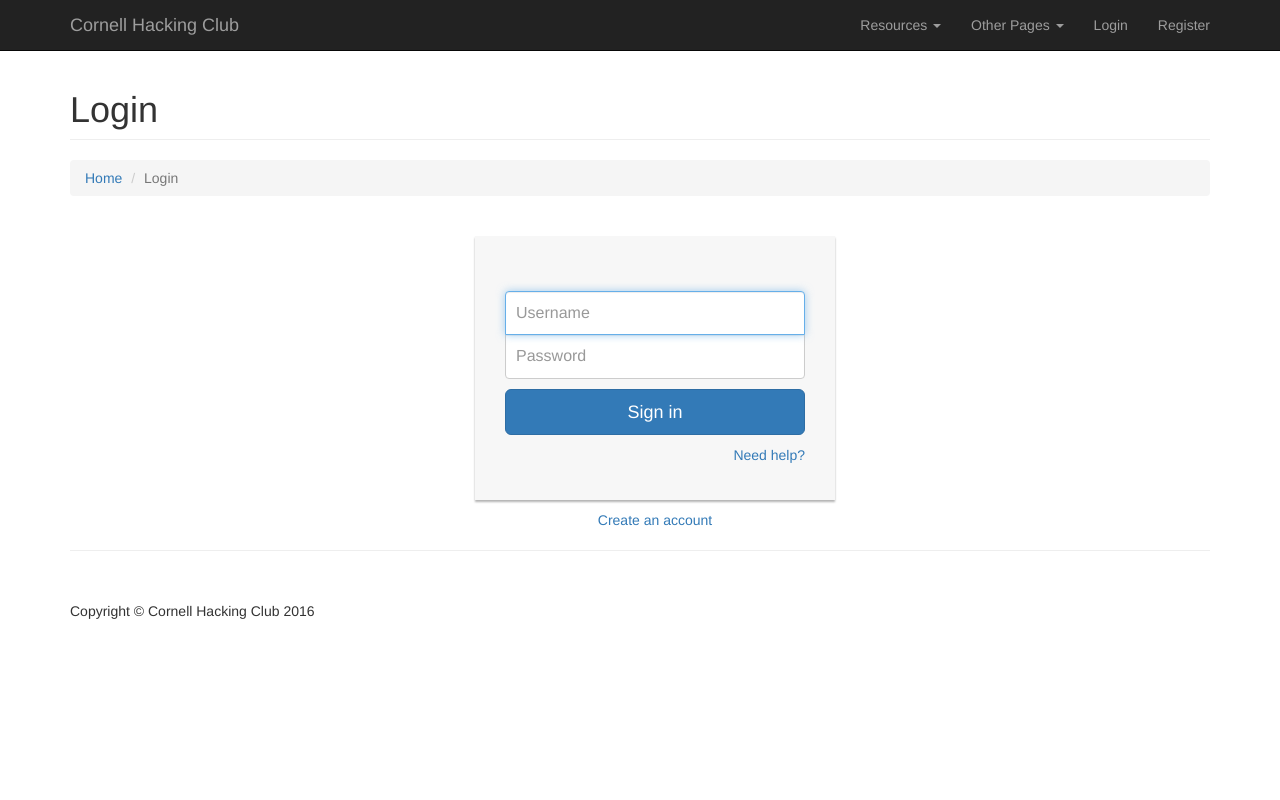
After one commit to CornellHackingClub/XSSWorkshop, a Django app: page /login/ in a window 1280 px wide. The commit adds this page. Run offline with Django 3.2, Linux system fonts and the light colour scheme; some libraries are stand-ins or nearby versions.

Commit message:
added login and register

```diff
--- a/CHCWebsite/settings.py
+++ b/CHCWebsite/settings.py
@@ -143,3 +143,6 @@ EMAIL_HOST_USER = 'esk79@cornell.edu'
 EMAIL_HOST_PASSWORD = ''
 DEFAULT_FROM_EMAIL = 'esk79@cornell.edu'
 DEFAULT_TO_EMAIL = 'esk79@cornell.edu'
+
+LOGIN_REDIRECT_URL = "/"
+LOGOUT_REDIRECT_URL = "/"
--- a/CHCWebsite/urls.py
+++ b/CHCWebsite/urls.py
@@ -22,6 +22,8 @@ from django.views.generic.base import TemplateView
 urlpatterns = [
     url(r'^admin/', admin.site.urls),
     url(r'^', include('home.urls')),
+    url(r'^login/$', 'django.contrib.auth.views.login'),
+    url(r'^logout/$', 'django.contrib.auth.views.logout', {'next_page': '/'}),
     url(r'^lectures/', include('lectures.urls')),
     url(r'^writeups/', include('writeups.urls')),
     url(r'^guides/', include('guides.urls')),
--- a/home/urls.py
+++ b/home/urls.py
@@ -15,8 +15,9 @@ Including another URLconf
 """
 from django.conf.urls import url, include
 
-from .views import calendar
+from .views import calendar, registration
 
 urlpatterns = [
     url(r'^$', calendar),
+    url(r'^register$', registration),
 ]
--- a/static/css/general.css
+++ b/static/css/general.css
@@ -235,3 +235,79 @@ li.L1, li.L3, li.L5, li.L7, li.L9 {
         color: #060
     }
 }
+
+.form-signin
+{
+    max-width: 330px;
+    padding: 15px;
+    margin: 0 auto;
+}
+.form-signin .form-signin-heading, .form-signin .checkbox
+{
+    margin-bottom: 10px;
+}
+.form-signin .checkbox
+{
+    font-weight: normal;
+}
+.form-signin .form-control
+{
+    position: relative;
+    font-size: 16px;
+    height: auto;
+    padding: 10px;
+    -webkit-box-sizing: border-box;
+    -moz-box-sizing: border-box;
+    box-sizing: border-box;
+}
+.form-signin .form-control:focus
+{
+    z-index: 2;
+}
+.form-signin input[type="text"]
+{
+    margin-bottom: -1px;
+    border-bottom-left-radius: 0;
+    border-bottom-right-radius: 0;
+}
+.form-signin input[type="password"]
+{
+    margin-bottom: 10px;
+    border-top-left-radius: 0;
+    border-top-right-radius: 0;
+}
+.account-wall
+{
+    margin-top: 20px;
+    padding: 40px 0px 20px 0px;
+    background-color: #f7f7f7;
+    -moz-box-shadow: 0px 2px 2px rgba(0, 0, 0, 0.3);
+    -webkit-box-shadow: 0px 2px 2px rgba(0, 0, 0, 0.3);
+    box-shadow: 0px 2px 2px rgba(0, 0, 0, 0.3);
+}
+.login-title
+{
+    color: #555;
+    font-size: 18px;
+    font-weight: 400;
+    display: block;
+}
+.profile-img
+{
+    width: 96px;
+    height: 96px;
+    margin: 0 auto 10px;
+    display: block;
+    -moz-border-radius: 50%;
+    -webkit-border-radius: 50%;
+    border-radius: 50%;
+}
+.need-help
+{
+    margin-top: 10px;
+}
+.new-account
+{
+    display: block;
+    margin-top: 10px;
+}
--- a/templates/header.html
+++ b/templates/header.html
@@ -3,7 +3,8 @@
     <div class="container">
         <!-- Brand and toggle get grouped for better mobile display -->
         <div class="navbar-header">
-            <button type="button" class="navbar-toggle" data-toggle="collapse" data-target="#bs-example-navbar-collapse-1">
+            <button type="button" class="navbar-toggle" data-toggle="collapse"
+                    data-target="#bs-example-navbar-collapse-1">
                 <span class="sr-only">Toggle navigation</span>
                 <span class="icon-bar"></span>
                 <span class="icon-bar"></span>
@@ -39,6 +40,18 @@
                         </li>
                     </ul>
                 </li>
+                <li>
+                    {% if user.is_anonymous %}
+                        <a href="{% url 'django.contrib.auth.views.login' %}">Login</a>
+                    {% else %}
+                        <a href="{% url 'django.contrib.auth.views.logout' %}">Logout {{ user }}</a>
+                    {% endif %}
+                </li>
+                <li>
+                    {% if user.is_anonymous %}
+                        <a href="/register">Register</a>
+                    {% endif %}
+                </li>
             </ul>
         </div>
         <!-- /.navbar-collapse -->
--- /dev/null
+++ b/templates/registration/login.html
@@ -0,0 +1,105 @@
+<!DOCTYPE html>
+<html lang="en">
+
+<head>
+
+    <meta charset="utf-8">
+    <meta http-equiv="X-UA-Compatible" content="IE=edge">
+    <meta name="viewport" content="width=device-width, initial-scale=1">
+    <meta name="description" content="">
+    <meta name="author" content="">
+
+    <title>Cornell Hacking Club</title>
+
+    <!-- Bootstrap Core CSS -->
+    <link href="../../static/css/bootstrap.min.css" rel="stylesheet">
+
+    <!-- Custom CSS -->
+    <link href="../../static/css/modern-business.css" rel="stylesheet">
+    <link href="../../static/css/general.css" rel="stylesheet">
+
+    <!-- Custom Fonts -->
+    <link href="../../static/font-awesome/css/font-awesome.min.css" rel="stylesheet" type="text/css">
+
+    <!-- HTML5 Shim and Respond.js IE8 support of HTML5 elements and media queries -->
+    <!-- WARNING: Respond.js doesn't work if you view the page via file:// -->
+    <!--[if lt IE 9]>
+    <script src="https://oss.maxcdn.com/libs/html5shiv/3.7.0/html5shiv.js"></script>
+    <script src="https://oss.maxcdn.com/libs/respond.js/1.4.2/respond.min.js"></script>
+    <![endif]-->
+
+</head>
+
+<body>
+
+<!-- Navigation -->
+{% include "header.html" %}
+
+<!-- Page Content -->
+<div class="container">
+
+    <!-- Page Heading/Breadcrumbs -->
+    <div class="row">
+        <div class="col-lg-12 ">
+            <h1 class="page-header">Login
+            </h1>
+            <ol class="breadcrumb">
+                <li><a href="../">Home</a>
+                </li>
+                <li class="active">Login</li>
+            </ol>
+        </div>
+    </div>
+    <!-- /.row -->
+
+
+    <div class="container">
+        <div class="row">
+            {% if form.errors %}
+                <div class="alert alert-danger">
+                    <strong>Oops!</strong> Your username and password didn't match. Please try again.
+                </div>
+            {% endif %}
+            <div class="col-sm-6 col-md-4 col-md-offset-4">
+                <div class="account-wall">
+                    <form class="form-signin" method="post" action="{% url 'django.contrib.auth.views.login' %}">
+                        {% csrf_token %}
+                        <input type="text" class="form-control" name="username" placeholder="Username" required autofocus>
+                        <input type="password" class="form-control" name="password" placeholder="Password" required>
+                        <button class="btn btn-lg btn-primary btn-block" type="submit">
+                            Sign in
+                        </button>
+
+                        <a href="#" class="pull-right need-help">Need help? </a><span class="clearfix"></span>
+                    </form>
+                </div>
+                <a href="../register" class="text-center new-account">Create an account </a>
+
+            </div>
+        </div>
+    </div>
+
+
+    <hr>
+
+    <!-- Footer -->
+    <footer>
+        <div class="row">
+            <div class="col-lg-12">
+                <p>Copyright &copy; Cornell Hacking Club 2016</p>
+            </div>
+        </div>
+    </footer>
+
+</div>
+<!-- /.container -->
+
+<!-- jQuery -->
+<script src="../../static/js/jquery.js"></script>
+
+<!-- Bootstrap Core JavaScript -->
+<script src="../../static/js/bootstrap.min.js"></script>
+
+</body>
+
+</html>
```
Also changed, not shown: home/views.py (+18 -7 lines), templates/registration/registration_form.html (added, +104 -0 lines), db.sqlite3, 4 other files.
